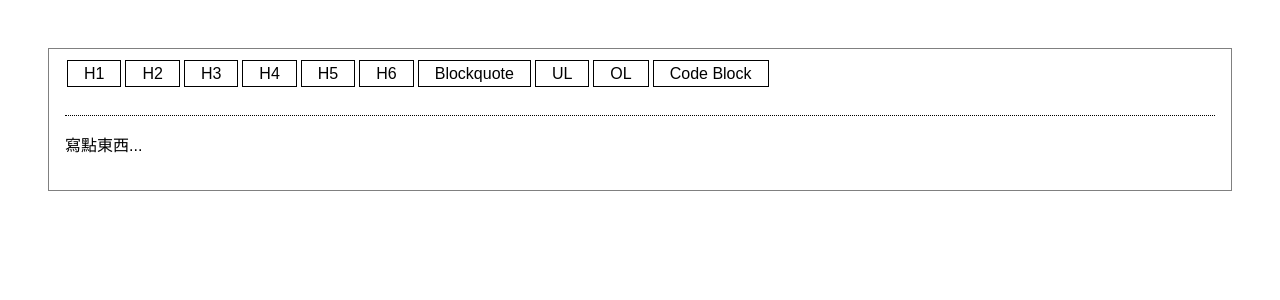
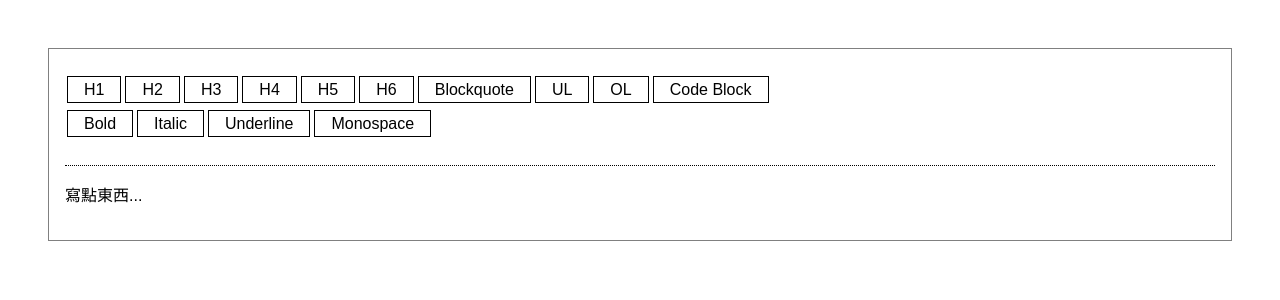
Before and after one commit to luchoching/testDraftjs, a React (Create React App) app: page / in a window 1280 px wide. Shown: the top 300 px of the page. Built offline with nearby package versions, Linux system fonts and the light colour scheme.

Commit message:
Add inline style buttons

```diff
--- a/src/App.js
+++ b/src/App.js
@@ -30,6 +30,30 @@ class StyleButton extends Component {
   }
 }
 
+const INLINE_STYLES = [
+  {label: 'Bold', style: 'BOLD'},
+  {label: 'Italic', style: 'ITALIC'},
+  {label: 'Underline', style: 'UNDERLINE'},
+  {label: 'Monospace', style: 'CODE'},
+];
+
+const InlineStyleControls = ({editorState, onToggle}) => {
+  const currentStyle = editorState.getCurrentInlineStyle();
+  return (
+    <div className="MyEditor-controls">
+      {INLINE_STYLES.map(type =>
+        <StyleButton
+          key={type.label}
+          active={currentStyle.has(type.style)}
+          label={type.label}
+          onToggle={onToggle}
+          style={type.style}
+        />
+      )}
+    </div>
+  );
+};
+
 const BLOCK_TYPES = [
   {label: 'H1', style: 'header-one'},
   {label: 'H2', style: 'header-two'},
@@ -51,7 +75,7 @@ const BlockStyleControls = ({editorState, onToggle}) => {
     .getType();
 
   return (
-    <div>
+    <div className="MyEditor-controls">
       {BLOCK_TYPES.map((type) =>
         <StyleButton
           key={type.label}
@@ -74,6 +98,7 @@ class MyEditor extends Component {
     this.onTab = this.onTab.bind(this);
     this.handleBold = this.handleBold.bind(this);
     this.toggleBlockType = (type) => this._toggleBlockType(type);
+    this.toggleInlineStyle = (style) => this._toggleInlineStyle(style);
   }
 
   _toggleBlockType(blockType) {
@@ -85,12 +110,20 @@ class MyEditor extends Component {
     );
   }
 
+  _toggleInlineStyle(inlineStyle) {
+    this.onChange(
+      RichUtils.toggleInlineStyle(
+        this.state.editorState,
+        inlineStyle
+      )
+    );
+  }
+
   handleBold() {
     this.onChange(RichUtils.toggleInlineStyle(this.state.editorState, 'BOLD'));
   }
 
   onTab(e) {
-    console.log('tab');
     e.preventDefault();
     const tabCharacter = '    ';
     let currentState = this.state.editorState;
@@ -114,6 +147,10 @@ class MyEditor extends Component {
         <BlockStyleControls
           editorState={editorState}
           onToggle={this.toggleBlockType}
+        />
+        <InlineStyleControls
+          editorState={editorState}
+          onToggle={this.toggleInlineStyle}
         />
         <div className='MyEditor-editor'  onClick={this.focus}>
           <Editor
--- a/src/MyEditor.css
+++ b/src/MyEditor.css
@@ -11,6 +11,11 @@
   padding-top:1em;
   border-top: 1px dotted black;
 }
+
+.MyEditor-controls {
+  margin-top: 1em;
+}
+
 
 .MyEditor-styleButton {
   padding: 4px 1em;
```
